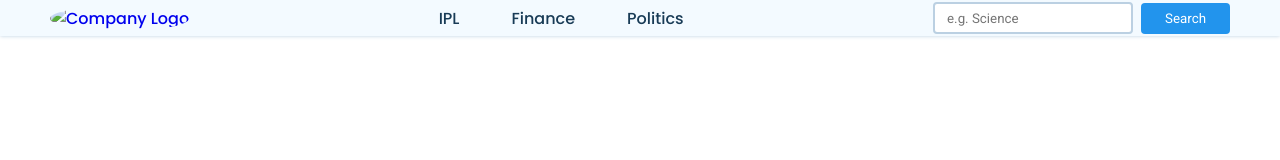
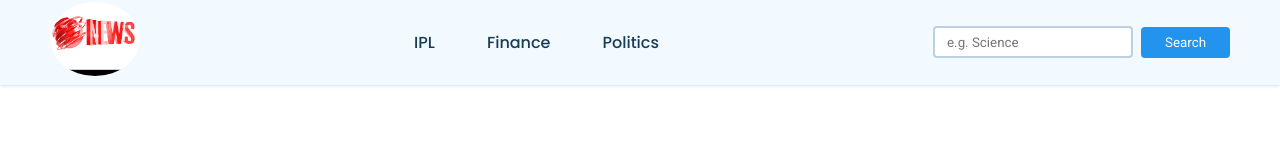
Before and after one commit to Gokhul2003/News_Web, a plain HTML site: page index.html in a window 1280 px wide. Drawn offline with Linux system fonts and the light colour scheme; no server answers.

Commit message:
Update index.html

```diff
--- a/index.html
+++ b/index.html
@@ -20,7 +20,7 @@
     <nav class="nav">
         <div class="main-nav container flex nav-list">
             <a href="#" class="company-logo" onclick="reload()">
-                <img src="images/AN.png" alt="Company Logo" />
+                <img src="image.jpg" alt="Company Logo" />
             </a>
             <div class="nav-links">
                 <ul class="flex">
```
